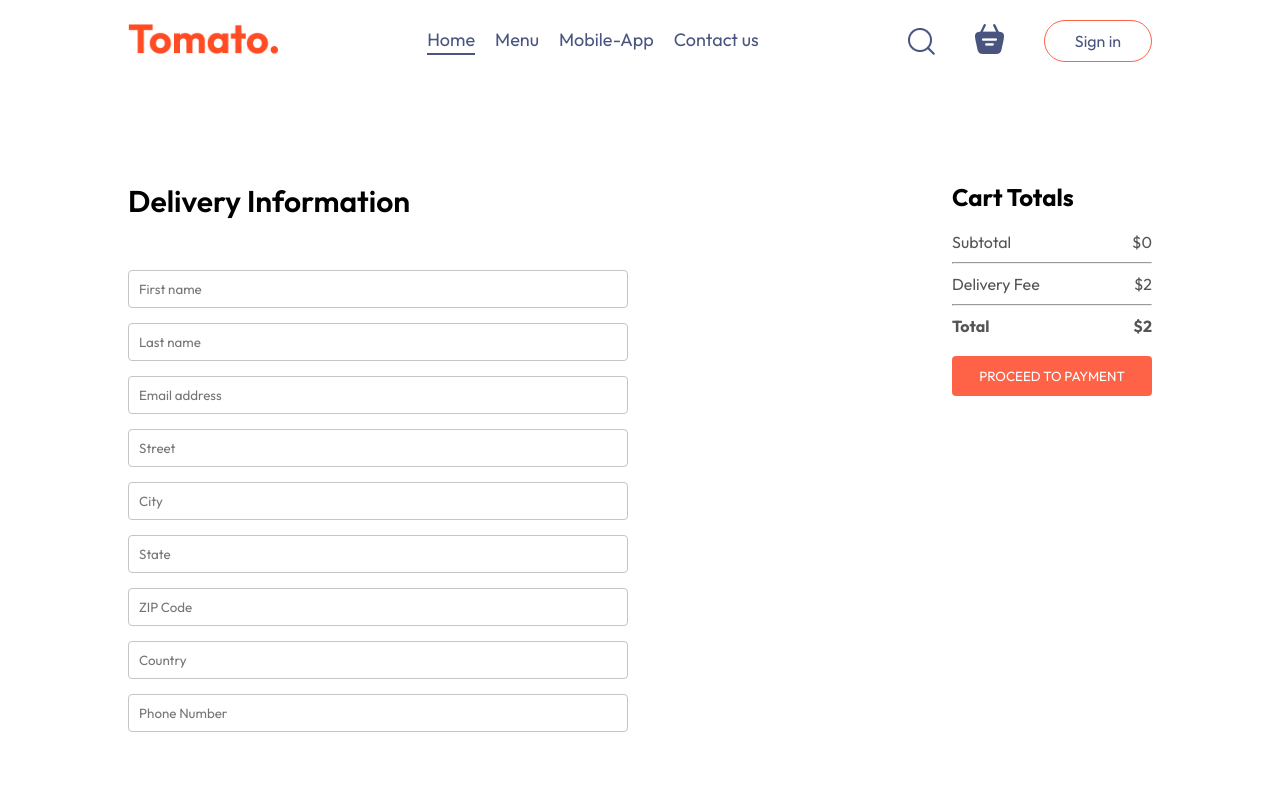
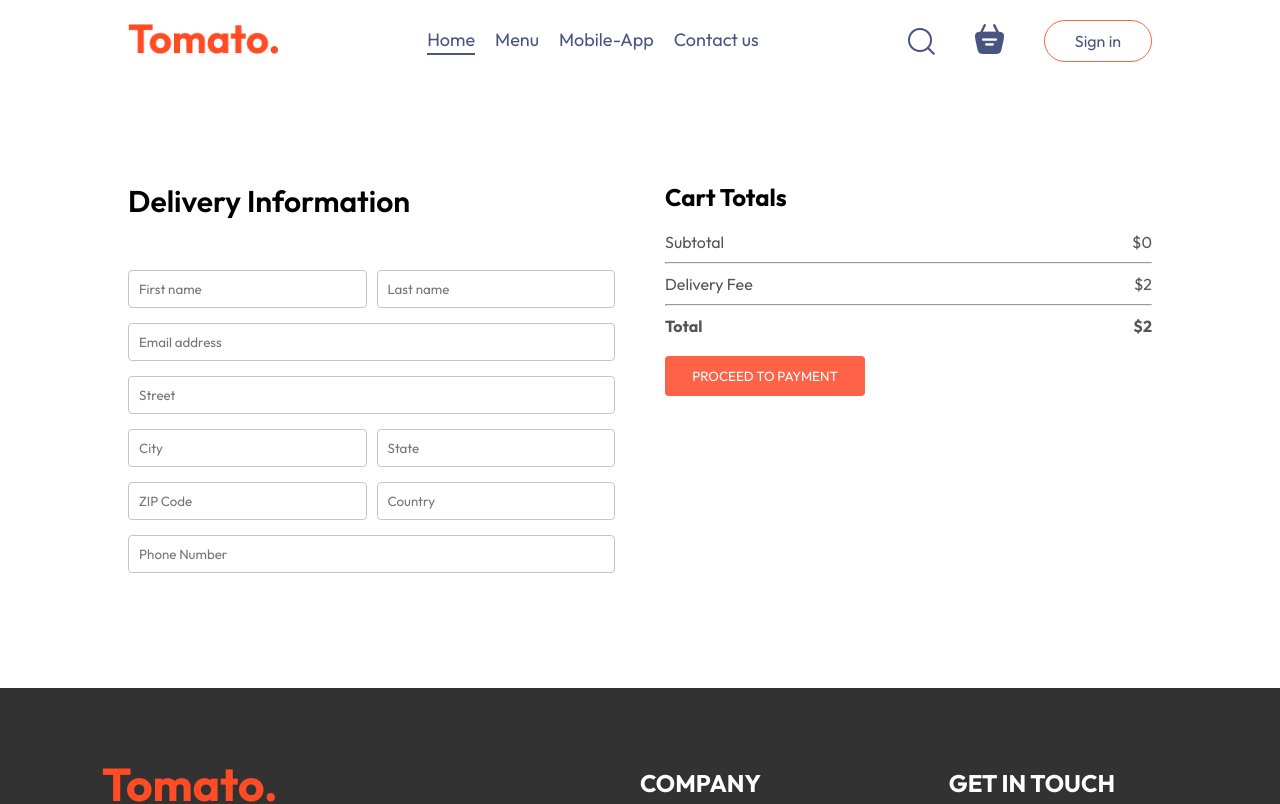
Before and after one commit to suisashehi/food-delivery, a React (Vite) app: page /order in a window 1280 px wide. Shown: the top 804 px of the page. Built offline with nearby package versions, Linux system fonts and the light colour scheme.

Commit message:
implemented responsive layout and styling for PlaceOrder sections

```diff
--- a/src/assets/pages/PlaceOrder/PlaceOrder.css
+++ b/src/assets/pages/PlaceOrder/PlaceOrder.css
@@ -26,6 +26,13 @@
     outline-color: tomato;
 }
 
-.multi-fields{
+.place-order-left .multi-fields{
+    display: flex;
+    gap: 10px;
+}
+
+.place-order-right{
+    width: 100%;
+    max-width: max(40%,500px);
 
 }
```
